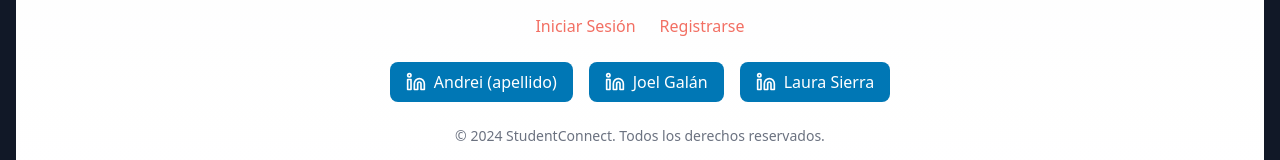
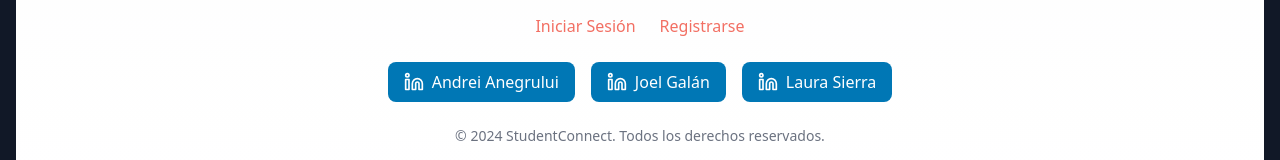
Before and after one commit to Savitar-99/PRUEBASSTUDENTCONNECT, a React (Vite) app: page /nosotros in a window 1280 px wide. Shown: the part 731-891 px from the top of the page. Built offline with nearby package versions, Linux system fonts and the light colour scheme.

Commit message:
Cambios de Linkedin

```diff
--- a/package.json
+++ b/package.json
@@ -15,7 +15,7 @@
     "axios": "^1.7.8",
     "chart.js": "^4.4.7",
     "date-fns": "^3.3.1",
-    "framer-motion": "^11.13.4",
+    "framer-motion": "^11.13.5",
     "lucide-react": "^0.344.0",
     "react": "^18.3.1",
     "react-calendar": "^5.1.0",
--- a/src/components/QuienesSomos/Footer.tsx
+++ b/src/components/QuienesSomos/Footer.tsx
@@ -23,13 +23,13 @@ export function Footer() {
 
           <div className="flex justify-center space-x-4">
             <a
-              href="https://www.linkedin.com/in/tu-perfil-1"
+              href="https://www.linkedin.com/in/andreianegrului/"
               target="_blank"
               rel="noopener noreferrer"
               className="flex items-center gap-2 px-4 py-2 bg-[#0077B5] text-white rounded-lg hover:bg-[#006396] transition-all duration-300 hover:scale-105"
             >
               <Linkedin className="w-5 h-5" />
-              <span>Andrei (apellido)</span>
+              <span>Andrei Anegrului</span>
             </a>
             <a
               href="https://es.linkedin.com/in/joel-gal%C3%A1n-p%C3%A9rez-910724335"
```
Also changed, not shown: 1 other file (tests, documents, lock files or other folders).
